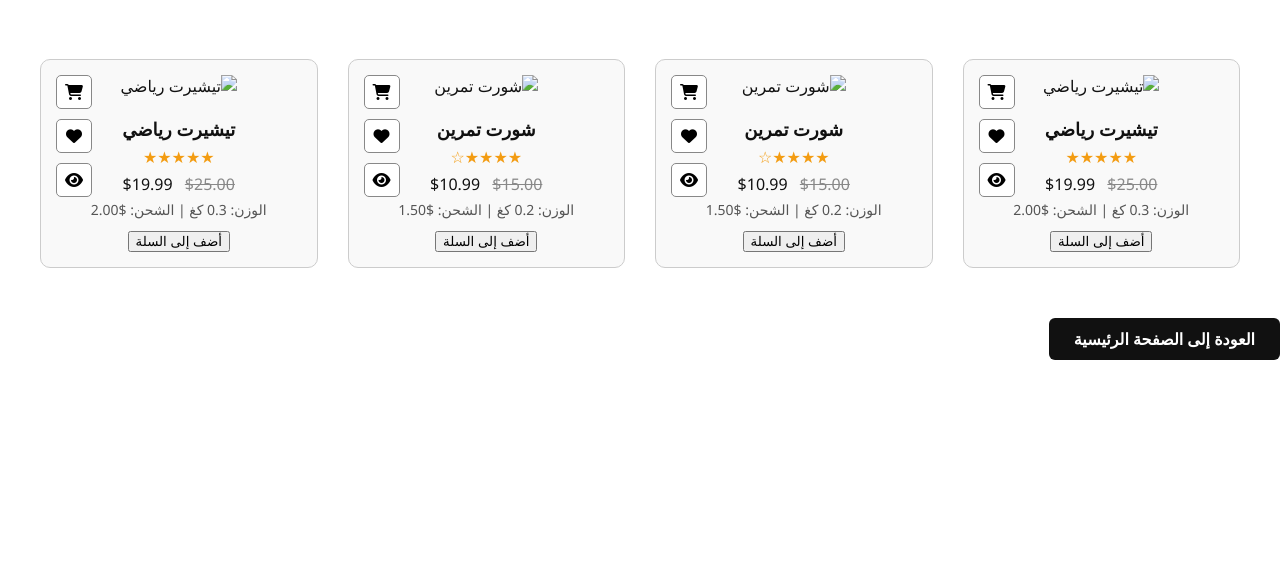
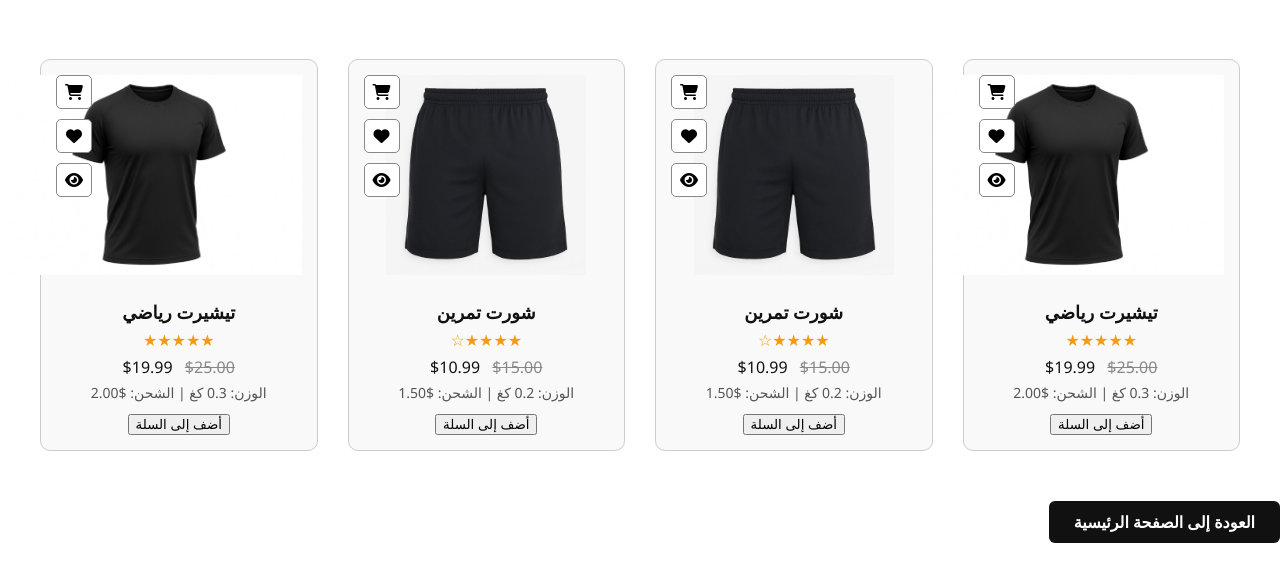
Before and after one commit to xhhh55/-p, a plain HTML site: page clothes.html in a window 1280 px wide. Shown: the part 221-800 px from the top of the page. Drawn offline with Linux system fonts and the light colour scheme; the site is published under a folder, as on GitHub Pages, so addresses that start at the root find nothing.

Commit message:
Update clothes.htmlk

```diff
--- a/clothes.html
+++ b/clothes.html
@@ -3,7 +3,7 @@
 <html lang="ar">
 <head>
   <meta charset="UTF-8">
-  <title>أدوات الجيم - JS-STORE</title>
+  <title>أدوات الجيم - JS-Sports</title>
   <link rel="stylesheet" href="https://cdnjs.cloudflare.com/ajax/libs/font-awesome/6.4.0/css/all.min.css">
   <style>
     * { box-sizing: border-box; }
@@ -149,7 +149,7 @@
         <i class="fas fa-heart"></i>
         <i class="fas fa-eye"></i>
       </div>
-      <img src="/photo_2025-04-11_17-11-08.jpg" alt="تيشيرت رياضي">
+      <img src="photo_2025-04-11_17-11-08.jpg" alt="تيشيرت رياضي">
       <h3>تيشيرت رياضي</h3>
       <div class="stars">★★★★★</div>
       <div class="price"><del>$25.00</del> $19.99</div>
@@ -163,7 +163,7 @@
         <i class="fas fa-heart"></i>
         <i class="fas fa-eye"></i>
       </div>
-      <img src="/photo_2025-04-11_21-49-22.jpg" alt="شورت تمرين">
+      <img src="photo_2025-04-11_21-49-22.jpg" alt="شورت تمرين">
       <h3>شورت تمرين</h3>
       <div class="stars">★★★★☆</div>
       <div class="price"><del>$15.00</del> $10.99</div>
@@ -178,7 +178,7 @@
         <i class="fas fa-heart"></i>
         <i class="fas fa-eye"></i>
       </div>
-      <img src="/photo_2025-04-11_21-49-22.jpg" alt="شورت تمرين">
+      <img src="photo_2025-04-11_21-49-22.jpg" alt="شورت تمرين">
       <h3>شورت تمرين</h3>
       <div class="stars">★★★★☆</div>
       <div class="price"><del>$15.00</del> $10.99</div>
@@ -193,7 +193,7 @@
         <i class="fas fa-heart"></i>
         <i class="fas fa-eye"></i>
       </div>
-      <img src="/photo_2025-04-11_17-11-08.jpg" alt="تيشيرت رياضي">
+      <img src="photo_2025-04-11_17-11-08.jpg" alt="تيشيرت رياضي">
       <h3>تيشيرت رياضي</h3>
       <div class="stars">★★★★★</div>
       <div class="price"><del>$25.00</del> $19.99</div>
```
